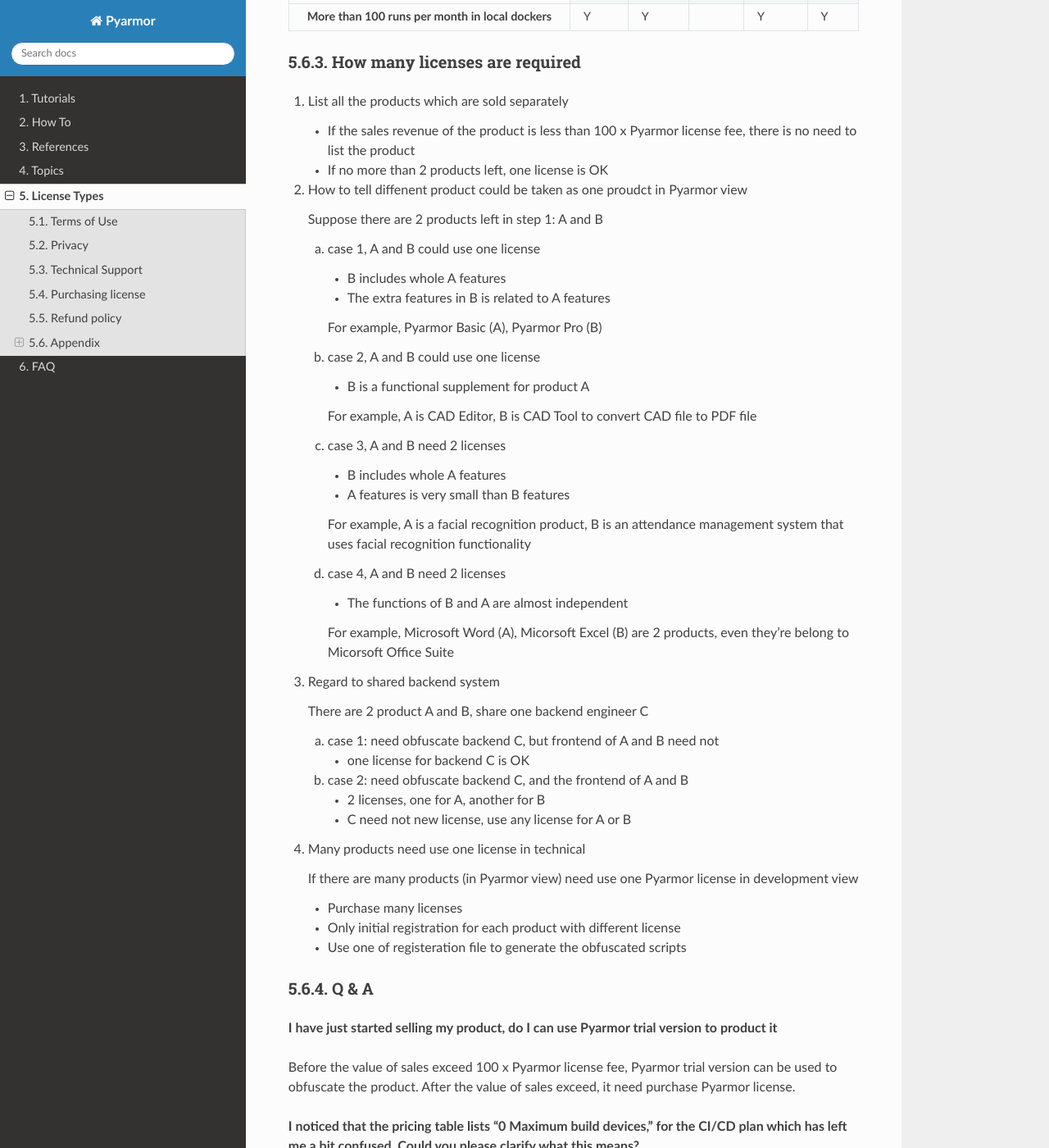
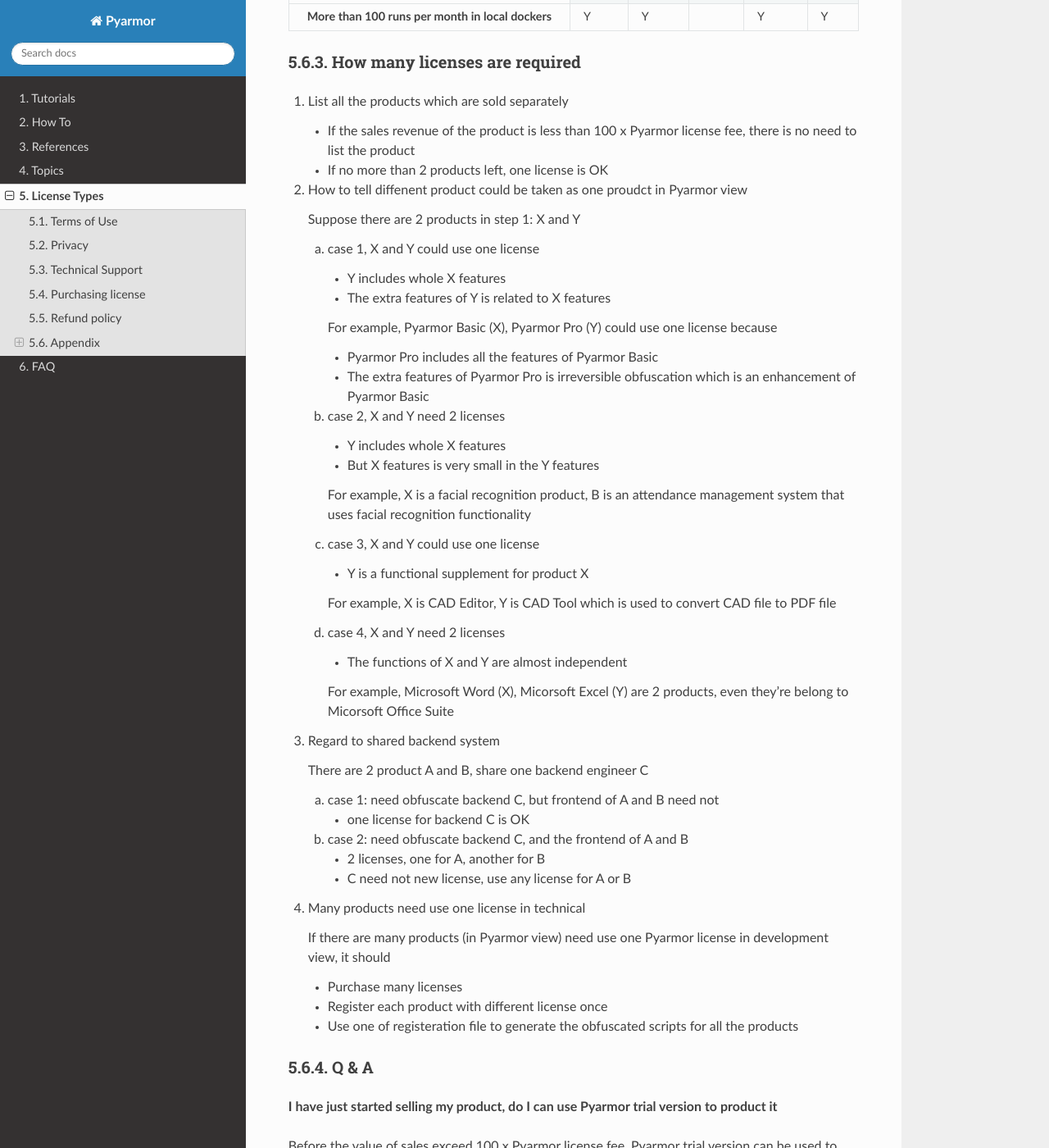
Before and after one commit to dashingsoft/pyarmor, a Sphinx documentation site: the page built from docs/licenses.rst, in a window 1280 px wide and 1400 px high, scrolled down 5517 px. Shown: the whole window at 82% size. Built offline with Sphinx 7.4.7 and the Read the Docs theme 3.1.0, drawn with Linux system fonts in a browser that asks for light colours.

Commit message:
Refine doc

```diff
--- a/docs/licenses.rst
+++ b/docs/licenses.rst
@@ -288,33 +288,36 @@ How many licenses are required
 
 2. How to tell diffenent product could be taken as one proudct in Pyarmor view
 
-   Suppose there are 2 products left in step 1: A and B
+   Suppose there are 2 products in step 1: X and Y
 
-   a. case 1, A and B could use one license
+   a. case 1, X and Y could use one license
 
-      - B includes whole A features
-      - The extra features in B is related to A features
+      - Y includes whole X features
+      - The extra features of Y is related to X features
 
-      For example, Pyarmor Basic (A), Pyarmor Pro (B)
+      For example, Pyarmor Basic (X), Pyarmor Pro (Y) could use one license because
 
-   b. case 2, A and B could use one license
+      - Pyarmor Pro includes all the features of Pyarmor Basic
+      - The extra features of Pyarmor Pro is irreversible obfuscation which is an enhancement of Pyarmor Basic
 
-      - B is a functional supplement for product A
+   b. case 2, X and Y need 2 licenses
 
-      For example, A is CAD Editor, B is CAD Tool to convert CAD file to PDF file
+      - Y includes whole X features
+      - But X features is very small in the Y features
 
-   c. case 3, A and B need 2 licenses
+      For example, X is a facial recognition product, B is an attendance management system that uses facial recognition functionality
 
-      - B includes whole A features
-      - A features is very small than B features
+   c. case 3, X and Y could use one license
 
-      For example, A is a facial recognition product, B is an attendance management system that uses facial recognition functionality
+      - Y is a functional supplement for product X
 
-   d. case 4, A and B need 2 licenses
+      For example, X is CAD Editor, Y is CAD Tool which is used to convert CAD file to PDF file
 
-      - The functions of B and A are almost independent
+   d. case 4, X and Y need 2 licenses
 
-      For example, Microsoft Word (A), Micorsoft Excel (B) are 2 products, even they're belong to Micorsoft Office Suite
+      - The functions of X and Y are almost independent
+
+      For example, Microsoft Word (X), Micorsoft Excel (Y) are 2 products, even they're belong to Micorsoft Office Suite
 
 3. Regard to shared backend system
 
@@ -331,11 +334,11 @@ How many licenses are required
 
 4. Many products need use one license in technical
 
-   If there are many products (in Pyarmor view) need use one Pyarmor license in development view
+   If there are many products (in Pyarmor view) need use one Pyarmor license in development view, it should
 
    - Purchase many licenses
-   - Only initial registration for each product with different license
-   - Use one of registeration file to generate the obfuscated scripts
+   - Register each product with different license once
+   - Use one of registeration file to generate the obfuscated scripts for all the products
 
 Q & A
 -----
```
